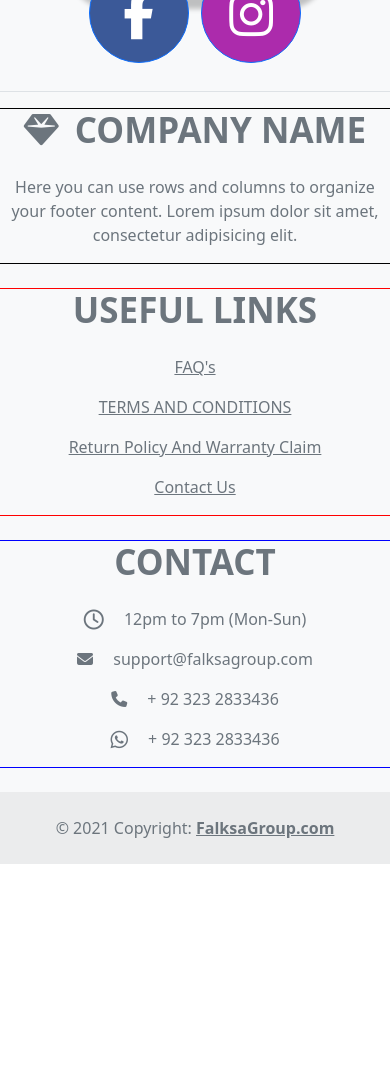
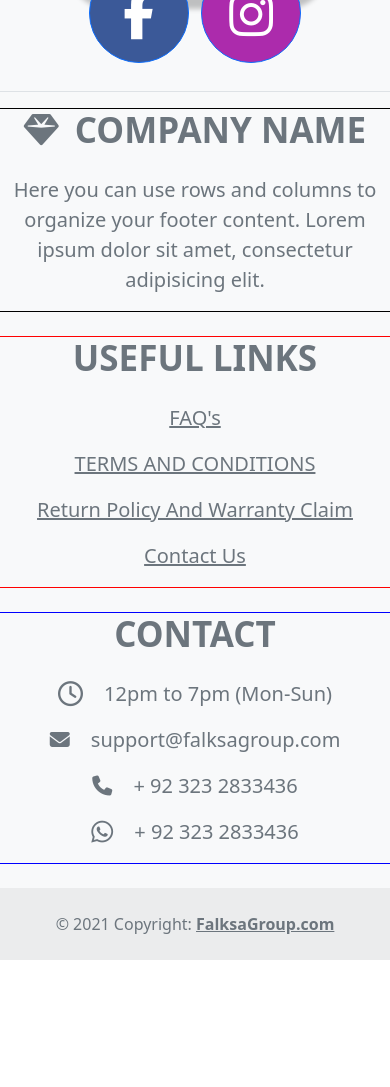
Before and after one commit to engrali93/f_alks_a, a PHP site: page / in a window 390 px wide; the page is wider, and only the part inside the window is pictured. Shown: the part 1973-3060 px from the top of that part. Before the commit the page ends 2837 px from the top of that part, so only its background shows below. Run offline with PHP 8.4, Linux system fonts and the light colour scheme; some libraries are stand-ins or nearby versions.

Commit message:
Update stylesheetMobile.css

```diff
--- a/Style/stylesheetMobile.css
+++ b/Style/stylesheetMobile.css
@@ -190,4 +190,7 @@ font-size: 18px;
 .colFW h6{
     font-size: 35px !important;
 }
+.colFW p{
+    font-size: 20px !important;
 }
+}
```
